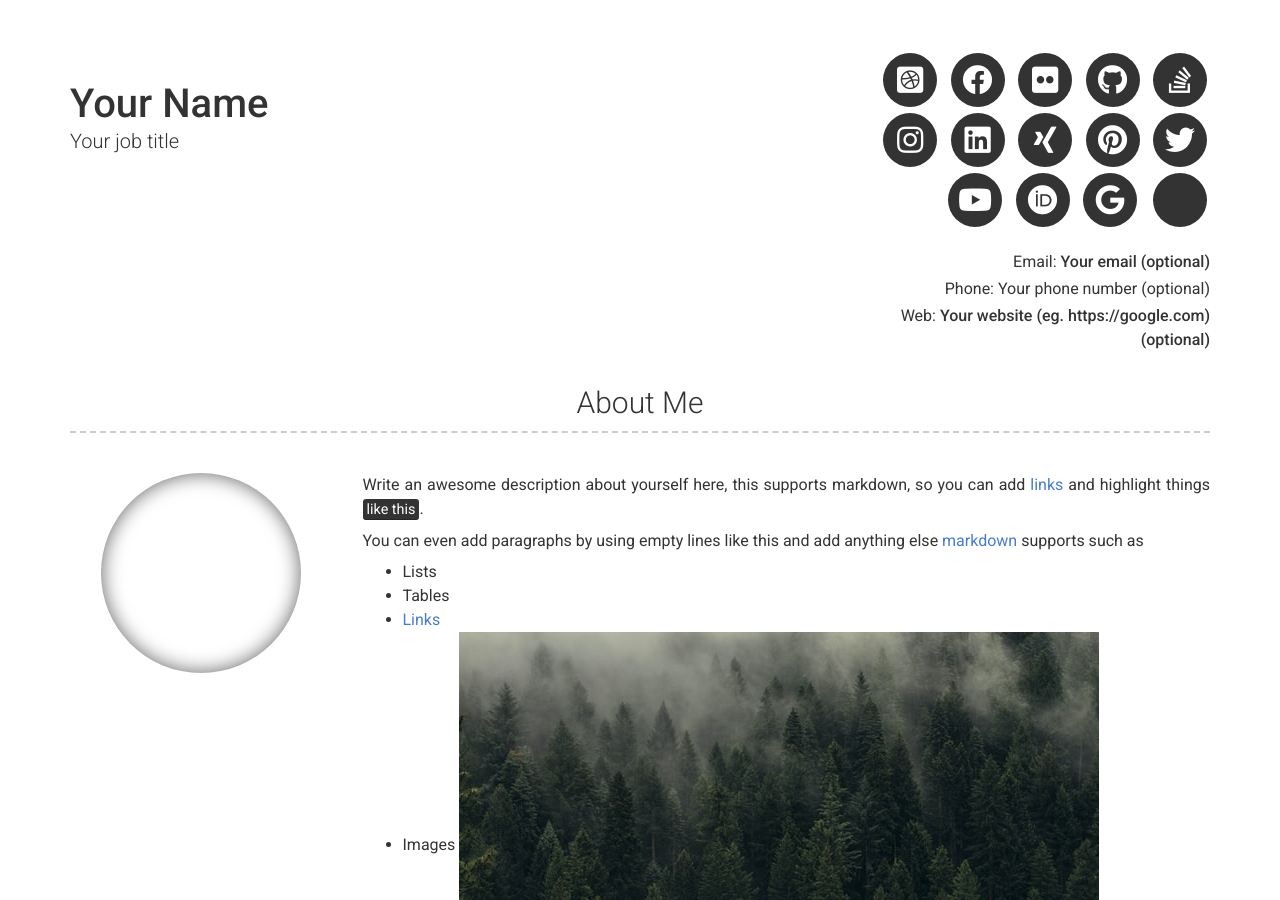
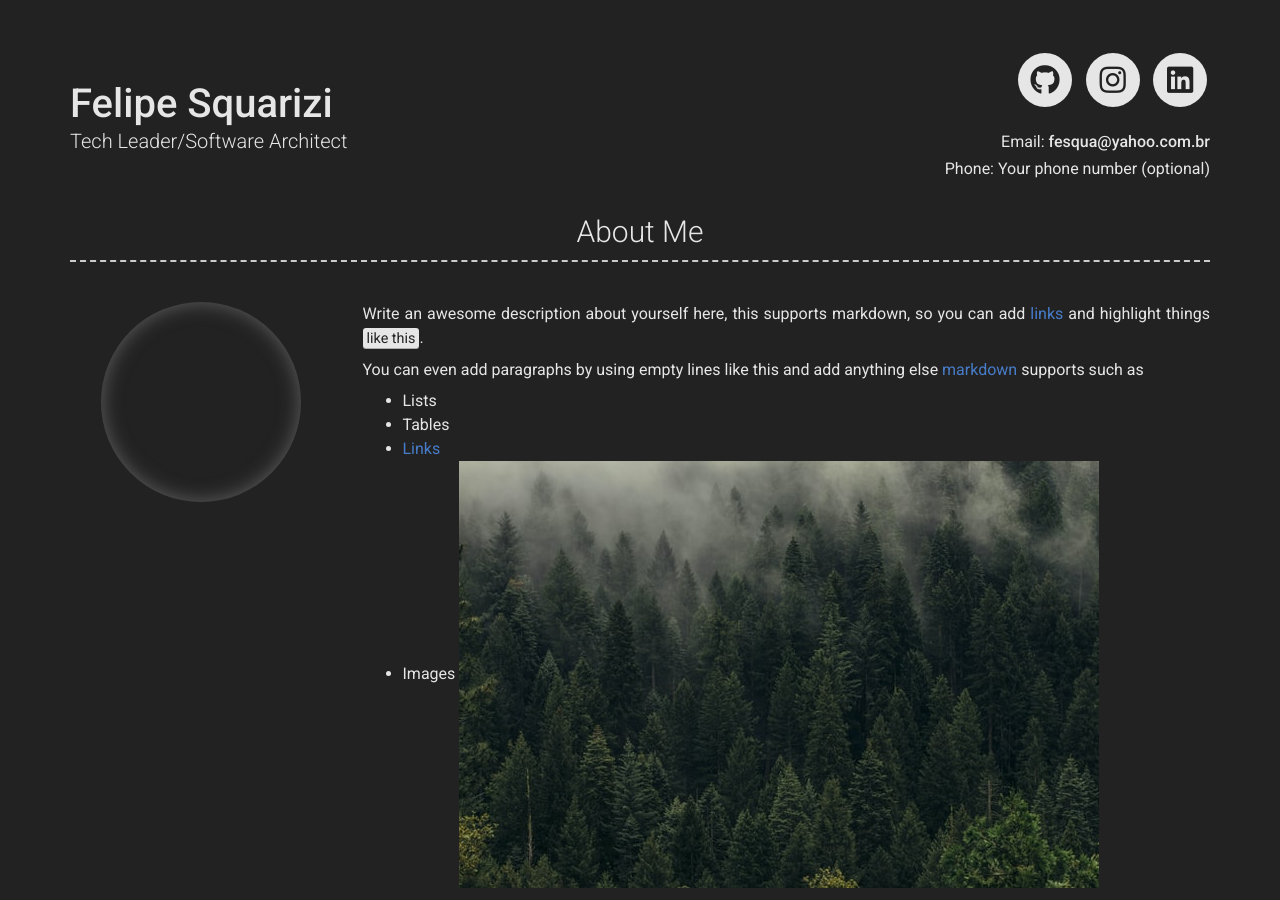
Before and after one commit to squarizi/squarizi.github.io, a Jekyll site: the page built from index.md, in a window 1280 px wide and 900 px high. Built offline with Jekyll 4.4.1, drawn with Linux system fonts in a browser that asks for light colours; nearby versions of some CDN libraries; some of the changed text lies outside the part shown.

Commit message:
adjusting personal information

```diff
--- a/_config.yml
+++ b/_config.yml
@@ -6,38 +6,38 @@ repository: Git repository where your resume will be hosted, only required if yo
 version: 2
 
 # Personal info
-name: Your Name
-title: Your job title
-email: Your email (optional)
+name: Felipe Squarizi
+title: Tech Leader/Software Architect
+email: fesqua@yahoo.com.br
 # email_title: Email (Email title override)
 phone: Your phone number (optional)
 # phone_title: Phone (Phone title override)
-website: Your website (eg. https://google.com)(optional)
+# website: Your website (eg. https://google.com)(optional)
 # website_title: Web (Website title override)
 
 # Dark Mode (true/false/never)
-darkmode: false
+darkmode: true
 
 # Social links
-twitter_username: jekyllrb
-github_username:  jekyll
-stackoverflow_username: "00000001"
-dribbble_username: jekyll
-facebook_username: jekyll
-flickr_username: jekyll
-instagram_username: jekyll
-linkedin_username: jekyll
-xing_username: jekyll
-pinterest_username: jekyll
-youtube_username: jekyll
-orcid_username: 0000-0000-0000-0000
-googlescholar_username: D847cGsAAAAJ
+# twitter_username: jekyllrb
+github_username:  squarizi
+# stackoverflow_username: "00000001"
+# dribbble_username: jekyll
+# facebook_username: jekyll
+# flickr_username: jekyll
+instagram_username: squarizi
+linkedin_username: felipe-squarizi-8ba5117b
+# xing_username: jekyll
+# pinterest_username: jekyll
+# youtube_username: jekyll
+# orcid_username: 0000-0000-0000-0000
+# googlescholar_username: D847cGsAAAAJ
 
 # Additional icon links
-additional_links:
-- title: Link name
-  icon: Font Awesome brand icon name (eg. fab fa-twitter) (https://fontawesome.com/icons?d=gallery&s=brands&m=free)
-  url: Link url (eg. https://google.com)
+# additional_links:
+# - title: Link name
+  # icon: Font Awesome brand icon name (eg. fab fa-twitter) (https://fontawesome.com/icons?d=gallery&s=brands&m=free)
+  # url: Link url (eg. https://google.com)
 # - title: another link
 #   icon: font awesome brand icon name (eg. fab fa-twitter) (https://fontawesome.com/icons?d=gallery&s=brands&m=free)
 #   url: Link url (eg. https://google.com)
```
